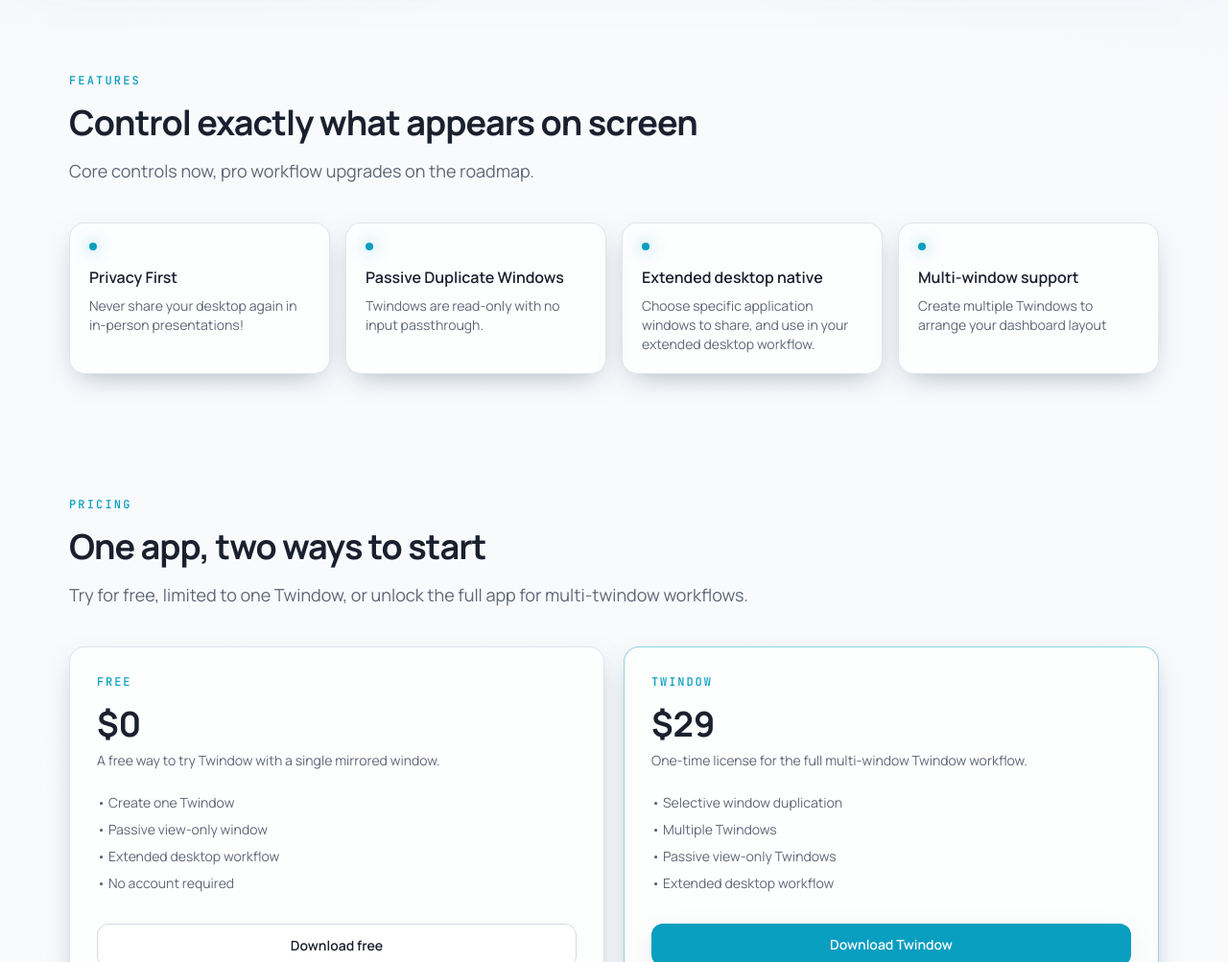
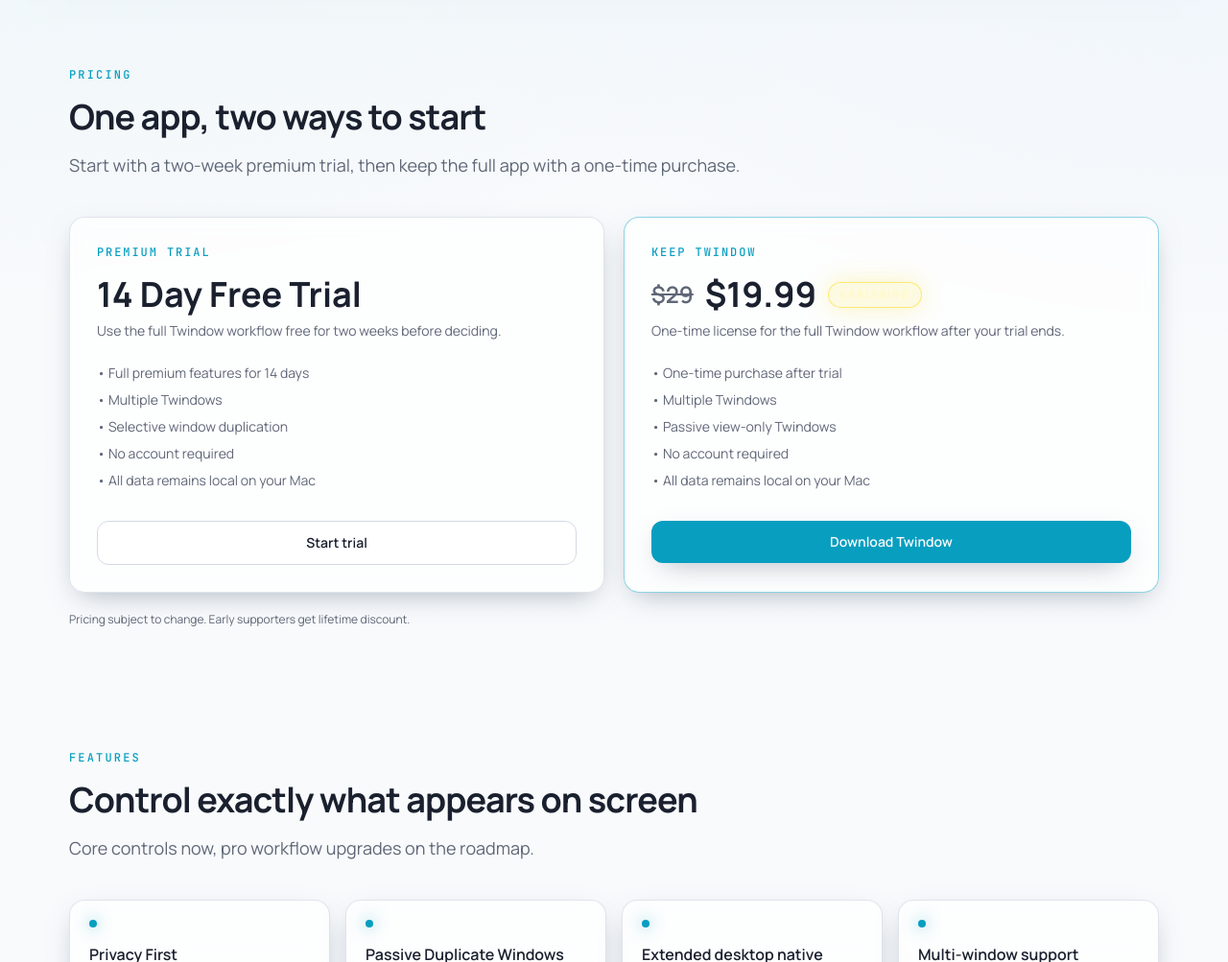
Before and after one commit to obblie/twindowSite, a Next.js app: page / in a window 1280 px wide. Shown: the part 1797-2800 px from the top of the page at 96% size. Built offline with nearby package versions, Linux system fonts and the light colour scheme.

Commit message:
Refine homepage pricing and testimonials

```diff
--- a/app/page.tsx
+++ b/app/page.tsx
@@ -4,6 +4,7 @@
 import { FooterSection } from "@/components/sections/footer-section";
 import { HeroSection } from "@/components/sections/hero-section";
 import { PricingSection } from "@/components/sections/pricing-section";
+import { TestimonialsSection } from "@/components/sections/testimonials-section";
 import { HeroMedia } from "@/components/ui/hero-media";
 
 export default function Page() {
@@ -13,9 +14,10 @@
       <main>
         <HeroSection />
         <HeroMedia />
+        <PricingSection />
         <FeatureGridSection />
-        <PricingSection />
         <FAQSection />
+        <TestimonialsSection />
       </main>
       <FooterSection />
     </>
--- a/components/sections/feature-grid-section.tsx
+++ b/components/sections/feature-grid-section.tsx
@@ -4,7 +4,7 @@
 const features = [
   {
     label: "Privacy First",
-    copy: "Never share your desktop again in in-person presentations!"
+    copy: "Never share your desktop again!"
   },
   {
     label: "Passive Duplicate Windows",
--- a/components/sections/pricing-section.tsx
+++ b/components/sections/pricing-section.tsx
@@ -2,8 +2,20 @@
 import { Reveal } from "@/components/ui/reveal";
 import { SectionHeading } from "@/components/ui/section-heading";
 
-const free = ["Create one Twindow", "Passive view-only window", "Extended desktop workflow", "No account required"];
-const standard = ["Selective window duplication", "Multiple Twindows", "Passive view-only Twindows", "Extended desktop workflow"];
+const trial = [
+  "Full premium features for 14 days",
+  "Multiple Twindows",
+  "Selective window duplication",
+  "No account required",
+  "All data remains local on your Mac"
+];
+const standard = [
+  "One-time purchase after trial",
+  "Multiple Twindows",
+  "Passive view-only Twindows",
+  "No account required",
+  "All data remains local on your Mac"
+];
 
 export function PricingSection() {
   return (
@@ -11,28 +23,34 @@
       <SectionHeading
         kicker="Pricing"
         title="One app, two ways to start"
-        description="Try for free, limited to one Twindow, or unlock the full app for multi-twindow workflows."
+        description="Start with a two-week premium trial, then keep the full app with a one-time purchase."
       />
 
       <div className="mt-8 grid gap-4 sm:mt-10 sm:gap-5 lg:grid-cols-2">
         <Reveal className="card-surface p-5 sm:p-7">
-          <p className="font-mono text-xs uppercase tracking-[0.16em] text-accent">free</p>
-          <p className="mt-3 text-3xl font-bold sm:mt-4 sm:text-4xl">$0</p>
-          <p className="mt-2 text-sm text-muted">A free way to try Twindow with a single mirrored window.</p>
+          <p className="font-mono text-xs uppercase tracking-[0.16em] text-accent">Premium Trial</p>
+          <p className="mt-3 text-3xl font-bold sm:mt-4 sm:text-4xl">14 Day Free Trial</p>
+          <p className="mt-2 text-sm text-muted">Use the full Twindow workflow free for two weeks before deciding.</p>
           <ul className="mt-6 space-y-2 text-sm text-muted">
-            {free.map((item) => (
+            {trial.map((item) => (
               <li key={item}>• {item}</li>
             ))}
           </ul>
           <Button href="#" variant="secondary" className="mt-8 w-full">
-            Download free
+            Start trial
           </Button>
         </Reveal>
 
         <Reveal className="card-surface border-accent/45 p-5 sm:p-7" delay={0.08}>
-          <p className="font-mono text-xs uppercase tracking-[0.16em] text-accent">Twindow</p>
-          <p className="mt-3 text-3xl font-bold sm:mt-4 sm:text-4xl">$29</p>
-          <p className="mt-2 text-sm text-muted">One-time license for the full multi-window Twindow workflow.</p>
+          <p className="font-mono text-xs uppercase tracking-[0.16em] text-accent">Keep Twindow</p>
+          <div className="mt-3 flex flex-wrap items-center gap-3 sm:mt-4">
+            <p className="text-xl font-semibold text-muted line-through sm:text-2xl">$29</p>
+            <p className="text-3xl font-bold sm:text-4xl">$19.99</p>
+            <span className="inline-flex rounded-full border border-yellow-300/70 bg-yellow-300/15 px-3 py-1 text-[11px] font-semibold uppercase tracking-[0.16em] text-yellow-100 shadow-[0_0_24px_rgba(253,224,71,0.35)]">
+              Earlybird
+            </span>
+          </div>
+          <p className="mt-2 text-sm text-muted">One-time license for the full Twindow workflow after your trial ends.</p>
           <ul className="mt-6 space-y-2 text-sm text-muted">
             {standard.map((item) => (
               <li key={item}>• {item}</li>
--- /dev/null
+++ b/components/sections/testimonials-section.tsx
@@ -0,0 +1,47 @@
+import { Reveal } from "@/components/ui/reveal";
+import { SectionHeading } from "@/components/ui/section-heading";
+
+const testimonials = [
+  {
+    quote:
+      "I teach with slides on one screen and my notes on the other. Twindow lets students see only what I intend to present without exposing the rest of my desktop.",
+    name: "Elena M.",
+    role: "College Lecturer"
+  },
+  {
+    quote:
+      "During client reviews I need one clean view for the room and a separate working setup for myself. Twindow made that split feel deliberate instead of improvised.",
+    name: "Marcus T.",
+    role: "Project Manager"
+  },
+  {
+    quote:
+      "I often present dashboards while keeping private models and messages off-screen. Twindow gives me a much cleaner handoff to the external monitor.",
+    name: "Priya S.",
+    role: "Financial Analyst"
+  }
+];
+
+export function TestimonialsSection() {
+  return (
+    <section id="testimonials" className="section-wrap pt-4 md:pt-8">
+      <SectionHeading
+        kicker="Testimonials"
+        title="Built for people who present live"
+        description="A few of the workflows where a clean second-screen view matters most."
+      />
+
+      <div className="mt-8 grid gap-4 sm:mt-10 lg:grid-cols-3">
+        {testimonials.map((testimonial, index) => (
+          <Reveal key={testimonial.name} delay={index * 0.04} className="card-surface h-full p-6">
+            <p className="text-sm leading-7 text-foreground/90">{testimonial.quote}</p>
+            <div className="mt-6 border-t border-border/60 pt-4">
+              <p className="text-sm font-semibold">{testimonial.name}</p>
+              <p className="mt-1 text-xs uppercase tracking-[0.14em] text-muted">{testimonial.role}</p>
+            </div>
+          </Reveal>
+        ))}
+      </div>
+    </section>
+  );
+}
--- a/components/ui/hero-media.tsx
+++ b/components/ui/hero-media.tsx
@@ -6,7 +6,7 @@
 export function HeroMedia() {
   return (
     <section id="hero-demo" className="px-3 py-12 md:px-5 md:py-16">
-      <div className="mx-auto w-full max-w-[120rem]">
+      <div className="mx-auto w-full max-w-[96rem]">
         <SectionHeading
           kicker="Demo"
           title="Never share your desktop again"
@@ -16,12 +16,12 @@
 
         <Reveal
           delay={0.06}
-          className="relative mt-8 overflow-hidden border border-border/80 bg-card/80 p-1 shadow-panel sm:mt-10 md:p-1.5"
+          className="relative mt-8 overflow-hidden border border-border/80 bg-card/80 shadow-panel sm:mt-10"
         >
           <div className="pointer-events-none absolute inset-0 bg-gradient-to-tr from-accent/20 via-transparent to-cyan-400/15" />
-          <div className="relative aspect-[16/9] overflow-hidden border border-border/70 bg-surface">
+          <div className="relative aspect-[16/9] overflow-hidden">
             <LazyVideo
-              className="h-full w-full object-cover"
+              className="absolute inset-0 h-full w-full object-contain"
               poster={withBasePath("/twindowAd.png")}
               ariaLabel="Twindow product demo video"
               sources={[
```
Also changed, not shown: 2 other files (tests, documents, lock files or other folders).
